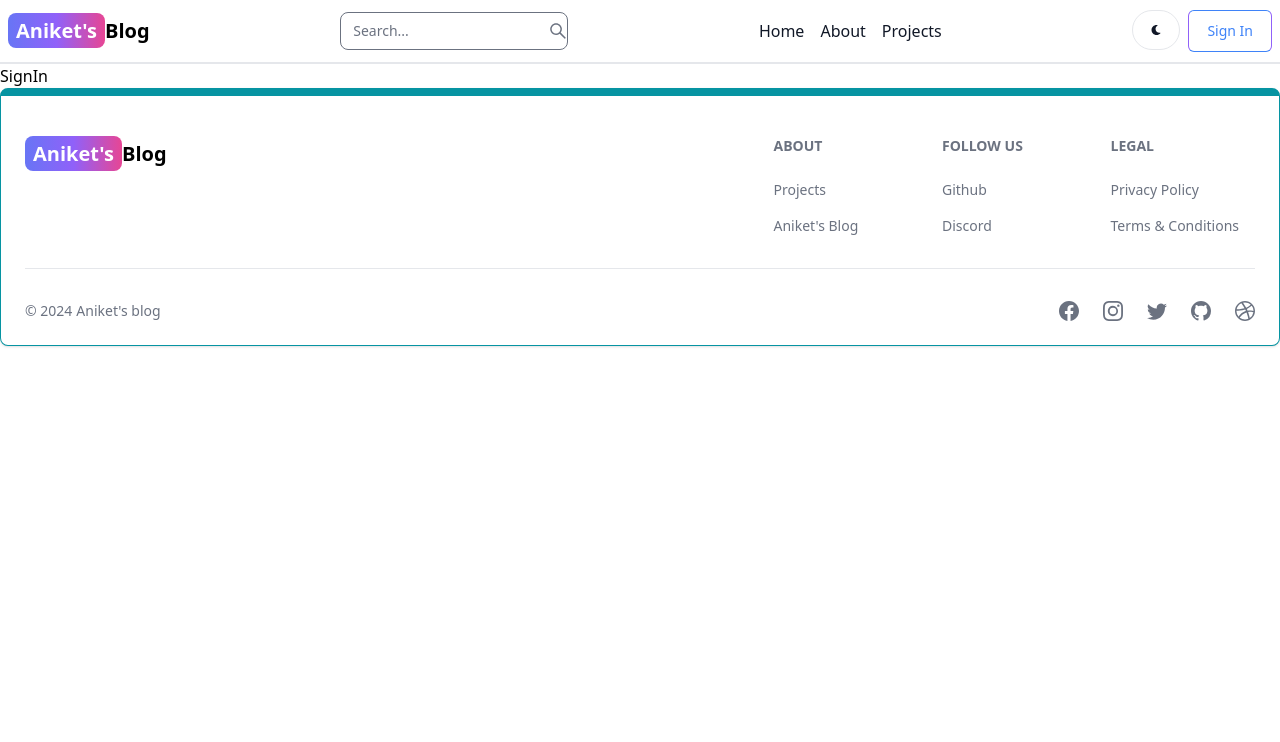
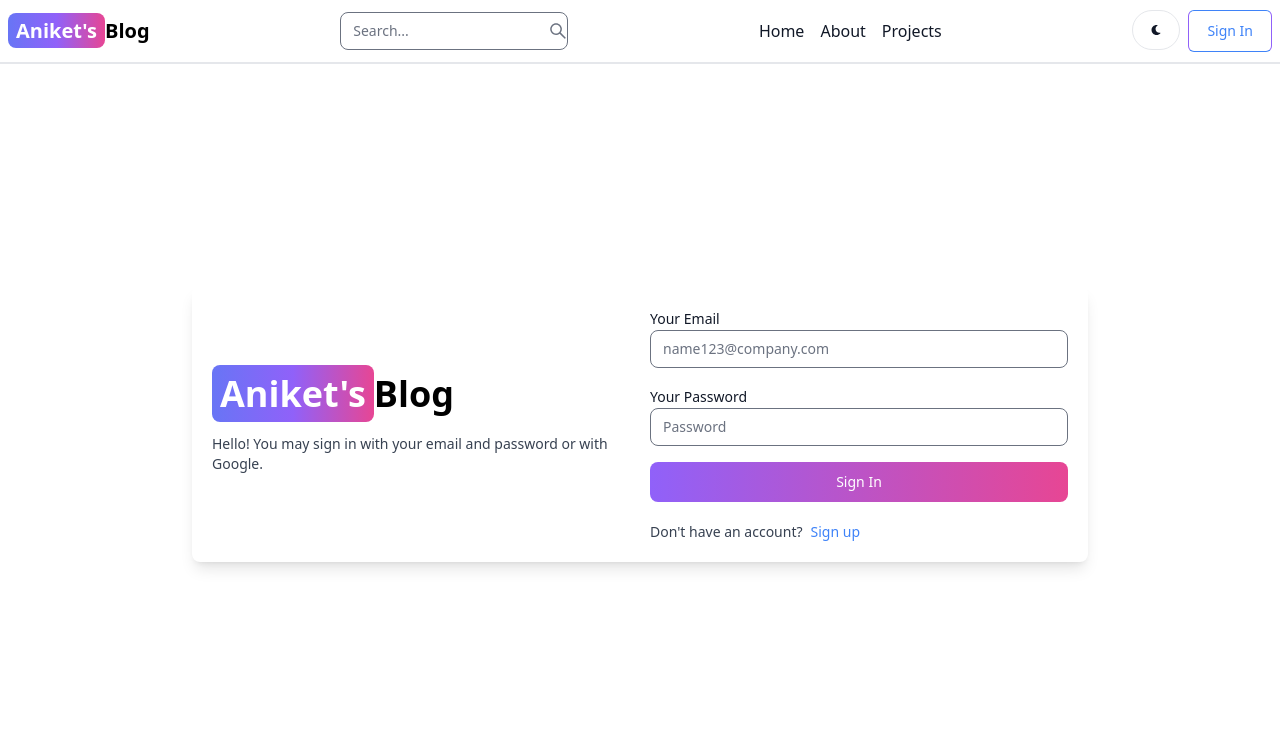
Before and after one commit to AniketAgra/Aniket_sBlog, a React (Vite) app in the folder client/: page /signin in a window 1280 px wide. Shown: the top 742 px of the page. Built offline with nearby package versions, Linux system fonts and the light colour scheme.

Commit message:
signin frontend

```diff
--- a/client/pages/signin.jsx
+++ b/client/pages/signin.jsx
@@ -1,9 +1,100 @@
-// import React from 'react'
+import { Alert, Button, Label, Spinner, TextInput } from "flowbite-react";
+import { useState } from "react";
+import { Link, useNavigate} from "react-router-dom";
 
-function Signin() {
+const Signin = () => {
+    const [formData, setFormData] = useState({});
+    const [errorMessage, setErrorMessage] = useState(null);
+    const [loading, setLoading]= useState(false);
+    const navigate = useNavigate();
+    const handleChange = (e) => {
+        setFormData({ ...formData, [e.target.id]: e.target.value.trim()});
+    }
+    const handleSubmit = async(e) => {
+        e.preventDefault();
+        if(!formData.email || !formData.password){
+            return setErrorMessage('Please fill out all fields.')
+        }
+        try {
+            setLoading(true);
+            setErrorMessage(null);
+            const res = await fetch('/api/auth/signin',{
+                method: 'POST',
+                headers: { 'Content-Type': 'application/json'},
+                body: JSON.stringify(formData),
+            });
+            const data = await res.json();
+
+            setLoading(false);
+
+            if(data.success === false){
+                return setErrorMessage(data.message);
+            }
+
+            if(res.ok){
+                navigate('/');
+            }
+        } catch (error) {
+            setErrorMessage(error.message);
+        }
+    }
     return (
-        <div>SignIn</div>
-    )
-}
+        <div className="min-h-screen mt-10 md:mt-20 flex items-center justify-center " style={{ width: '100vw', height: '80vh' }}>
+            <div className="flex flex-col md:flex-row max-w-4xl w-full bg-white dark:bg-gray-800 shadow-lg rounded-lg p-5 gap-5 items-center justify-center">
+                {/* Left */}
+                <div className="flex-1 flex flex-col items-start md:items-start">
+                    <Link
+                        to="/"
+                        className="font-bold dark:text-white text-4xl text-center md:text-left"
+                    >
+                        <span className="px-2 py-1 bg-gradient-to-r from-indigo-500 via-purple-500 to-pink-500 rounded-lg text-white">
+                            Aniket&apos;s
+                        </span>
+                        Blog
+                    </Link>
+                    <p className="text-sm mt-5 text-gray-700 dark:text-gray-300  md:text-left">
+                        Hello! You may sign in with your email and password or with Google.
+                    </p>
+                </div>
 
-export default Signin
+                {/* Right */}
+                <div className="flex-1">
+                    <form className="flex flex-col gap-4" onSubmit={handleSubmit}>
+                        <div>
+                            <Label htmlFor="email" value="Your Email" />
+                            <TextInput type="email" placeholder="name123@company.com" id="email"  onChange={handleChange}/>
+                        </div>
+                        <div>
+                            <Label htmlFor="password" value="Your Password" />
+                            <TextInput type="password" placeholder="Password" id="password" onChange={handleChange}/>
+                        </div>
+                        <Button gradientDuoTone="purpleToPink" type="submit" disabled={loading}>
+                            {
+                                loading ? (
+                                    <>
+                                        <Spinner size='sm'/>
+                                        <span className="pl-3">Loading...</span>
+                                    </>
+                                ) : 'Sign In'
+                            }
+                        </Button>
+                    </form>
+                    <div className="flex gap-2 text-sm mt-5 text-gray-700 dark:text-gray-300">
+                        <span>Don&apos;t have an account?</span>
+                        <Link to="/signup" className="text-blue-500 hover:underline">
+                            Sign up
+                        </Link>
+                    </div>
+                    {errorMessage && (
+                            <Alert className="mt-5" color='failure'>
+                                {errorMessage}
+                            </Alert>
+                        )
+                    }
+                </div>
+            </div>
+        </div>
+    );
+};
+
+export default Signin;
--- a/client/pages/signup.jsx
+++ b/client/pages/signup.jsx
@@ -24,10 +24,13 @@ const Signup = () => {
                 body: JSON.stringify(formData),
             });
             const data = await res.json();
+
+            setLoading(false);
+
             if(data.success === false){
                 return setErrorMessage(data.message);
             }
-            setLoading(false);
+
             if(res.ok){
                 navigate('/signin');
             }
```
